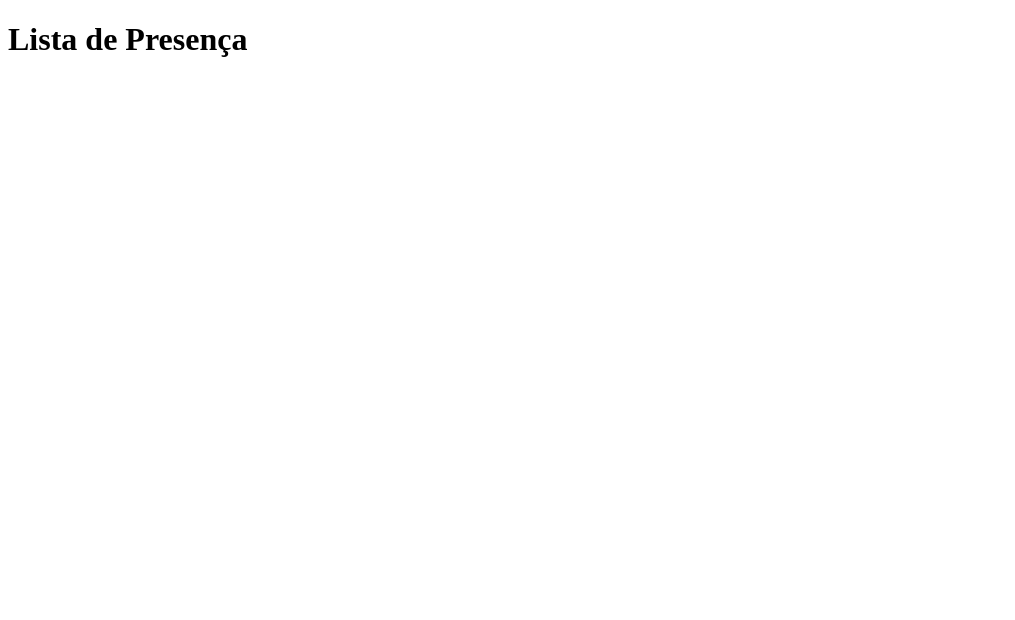
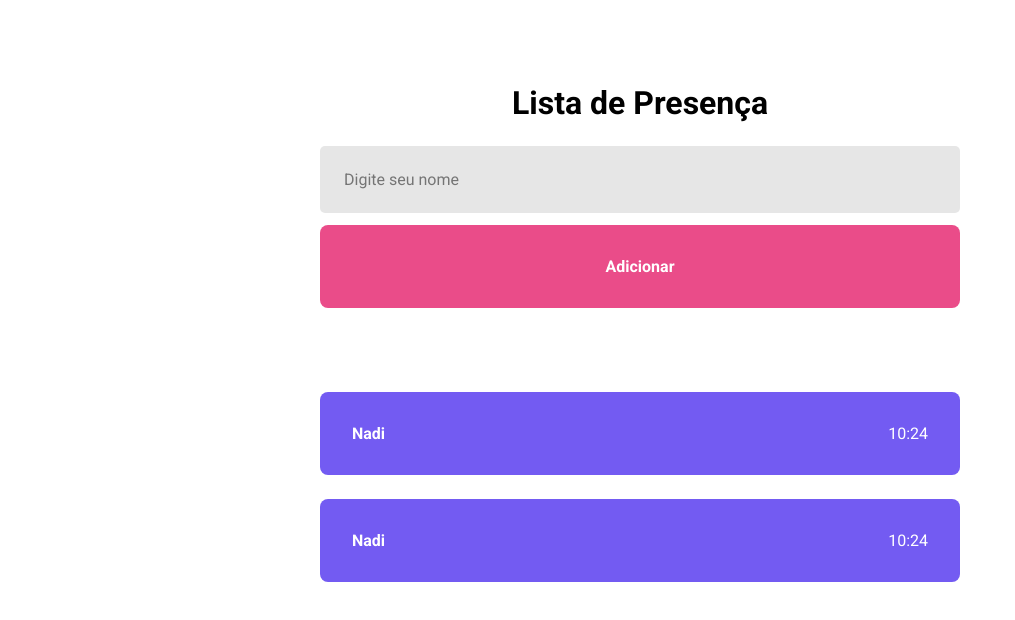
Before and after one commit to nadiduno/student-list, a React (Vite) app: page / in a window 1280 px wide. Shown: the top 620 px of the page, without its empty margins (0-1015 px from the left). Built offline with nearby package versions, Linux system fonts and the light colour scheme.

Commit message:
Styled CSS

```diff
--- a/index.html
+++ b/index.html
@@ -2,7 +2,10 @@
 <html lang="en">
   <head>
     <meta charset="UTF-8" />
-    <link rel="icon" type="image/svg+xml" href="/vite.svg" />
+    <link rel="icon" type="image/svg+xml" href="src\assets\study.png" />
+    <link rel="preconnect" href="https://fonts.googleapis.com">
+<link rel="preconnect" href="https://fonts.gstatic.com" crossorigin>
+<link href="https://fonts.googleapis.com/css2?family=Roboto:wght@400;500;700&display=swap" rel="stylesheet">
     <meta name="viewport" content="width=device-width, initial-scale=1.0" />
     <title>Lista</title>
   </head>
--- a/src/App.tsx
+++ b/src/App.tsx
@@ -1,8 +1,9 @@
+import { Home } from "./styles/pages/Home";
+
 export function App() {
     return (
     <>
-      <h1>Lista de Presença</h1>
-
+      <Home />
     </>
   )
 }
--- /dev/null
+++ b/src/components/Card/index.tsx
@@ -0,0 +1,17 @@
+import './styles.css'
+// export interface StudentType{
+//     id: number
+//     name: string
+//     time: string
+// }
+// interface StudentProps{
+//     student: StudentType
+// }
+export function Card( ){
+    return(
+        <div className='card'>
+            <strong>Nadi</strong>
+            <span>10:24</span>
+        </div>
+    )
+}
--- /dev/null
+++ b/src/components/Card/styles.css
@@ -0,0 +1,14 @@
+.card {
+    width: 50%;
+    background: #735bf2;
+    color: #fff;
+    border-radius: 0.5rem;
+    margin-bottom: 1.5rem;
+    display: flex;
+    align-items: center;
+    justify-content: space-between;
+    padding: 2rem;
+}
+.strong {
+    font-size: 18px;
+}
--- a/src/main.tsx
+++ b/src/main.tsx
@@ -1,6 +1,7 @@
 import React from 'react'
 import ReactDOM from 'react-dom/client'
 import {App} from './App.tsx'
+import './styles/global.css'
 
 ReactDOM.createRoot(document.getElementById('root') as HTMLElement).render(
   <React.StrictMode>
--- /dev/null
+++ b/src/styles/global.css
@@ -0,0 +1,11 @@
+*{
+    margin: 0;
+    padding: 0;
+    box-sizing: border-box;
+}
+
+body, input, button{
+    font-size: 16px;
+    font-family: 'Roboto', sans-serif;
+    -webkit-font-smoothing: antialiased;
+}
--- /dev/null
+++ b/src/styles/pages/Home/index.tsx
@@ -0,0 +1,26 @@
+import { Card } from '../../../components/Card'
+import './styles.css'
+
+// const students: StudentType[] = [
+//   {
+//     id: 1,
+//     name: 'Nadi Duno',
+//     time: '2023-06-21 10:34:00'
+//   },
+//   {
+//     id: 2,
+//     name: 'Rodrigo Goncalves',
+//     time: '2023-06-21 10:36:00'
+//   },
+// ]
+export function Home(){
+    return (
+    <div className="container">
+      <h1>Lista de Presença</h1>
+      <input type="text" placeholder="Digite seu nome" />
+      <button type="button">Adicionar</button>
+      <Card />
+      <Card />
+    </div>
+    )
+}
--- /dev/null
+++ b/src/styles/pages/Home/styles.css
@@ -0,0 +1,36 @@
+.container {
+    display: flex;
+    align-items: center;
+    flex-direction: column;
+}
+
+.container h1 {
+    margin: 84px 0 24px;
+}
+
+.container input {
+    width: 50%;
+    padding: 24px;
+    background: #e6e6e6;
+    border-radius: 5px;
+    border:none;
+    font-size: 16px;
+}
+
+.container button {
+    width: 50%;
+    padding: 2rem;
+    font-weight: 700;
+    background: #EA4C89;
+    color: #FFF;
+    border-radius: 0.5rem;
+    margin: 12px 0 84px;
+    border:none;
+    cursor: pointer;
+    transition: filter 0.2s;
+}
+
+.container button:hover {
+    filter: brightness(0.9);
+    font-size: 16px;
+}
```
Also changed, not shown: src/assets/study.png (added).
